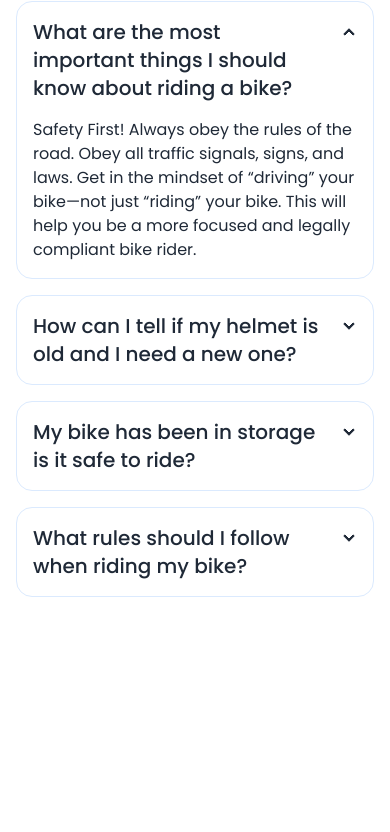
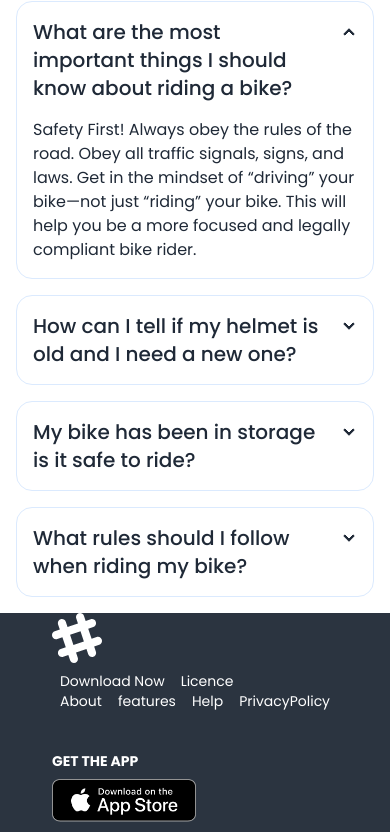
Before and after one commit to smrakib20/Bike_Zone, a plain HTML site: page index.html in a window 390 px wide. Shown: the part 5684-6516 px from the top of the page. Before the commit the page ends 6297 px from the top, so only its background shows below. Drawn offline with nearby package versions, Linux system fonts and the light colour scheme.

Commit message:
Thats My simple Bike Corner Website Responsive for pc to mobile device

```diff
--- a/index.html
+++ b/index.html
@@ -491,6 +491,49 @@
       </section>
     </main>
     <!-- footer  -->
-    <footer></footer>
+    <footer
+      class="footer text-white md:flex justify-around bg-neutral text-neutral-content md:p-10"
+    >
+      <aside class="w-1/2">
+        <svg
+          width="50"
+          height="50"
+          viewBox="0 0 24 24"
+          xmlns="http://www.w3.org/2000/svg"
+          fill-rule="evenodd"
+          clip-rule="evenodd"
+          class="fill-current"
+        >
+          <path
+            d="M22.672 15.226l-2.432.811.841 2.515c.33 1.019-.209 2.127-1.23 2.456-1.15.325-2.148-.321-2.463-1.226l-.84-2.518-5.013 1.677.84 2.517c.391 1.203-.434 2.542-1.831 2.542-.88 0-1.601-.564-1.86-1.314l-.842-2.516-2.431.809c-1.135.328-2.145-.317-2.463-1.229-.329-1.018.211-2.127 1.231-2.456l2.432-.809-1.621-4.823-2.432.808c-1.355.384-2.558-.59-2.558-1.839 0-.817.509-1.582 1.327-1.846l2.433-.809-.842-2.515c-.33-1.02.211-2.129 1.232-2.458 1.02-.329 2.13.209 2.461 1.229l.842 2.515 5.011-1.677-.839-2.517c-.403-1.238.484-2.553 1.843-2.553.819 0 1.585.509 1.85 1.326l.841 2.517 2.431-.81c1.02-.33 2.131.211 2.461 1.229.332 1.018-.21 2.126-1.23 2.456l-2.433.809 1.622 4.823 2.433-.809c1.242-.401 2.557.484 2.557 1.838 0 .819-.51 1.583-1.328 1.847m-8.992-6.428l-5.01 1.675 1.619 4.828 5.011-1.674-1.62-4.829z"
+          ></path>
+        </svg>
+        <!-- side aside  -->
+        <div class="">
+          <ul class="flex">
+            <li><a class="px-2" href="">Download Now</a></li>
+            <li><a class="px-2" href="">Licence</a></li>
+          </ul>
+          <!-- 2  -->
+          <ul class="flex">
+            <li><a class="px-2" href="">About</a></li>
+            <li><a class="px-2" href="">features</a></li>
+            <li><a class="px-2" href="">Help</a></li>
+            <li><a class="px-2" href="">PrivacyPolicy</a></li>
+          </ul>
+        </div>
+      </aside>
+      <nav>
+        <h6 class="text-white font-bold uppercase">Get the App</h6>
+        <div class="grid grid-col-1 gap-4">
+          <a>
+            <img class="w-36" src="images/others/ios.png" alt="" />
+          </a>
+          <a>
+            <img class="w-36" src="images/others/android.png" alt="" />
+          </a>
+        </div>
+      </nav>
+    </footer>
   </body>
 </html>
```
